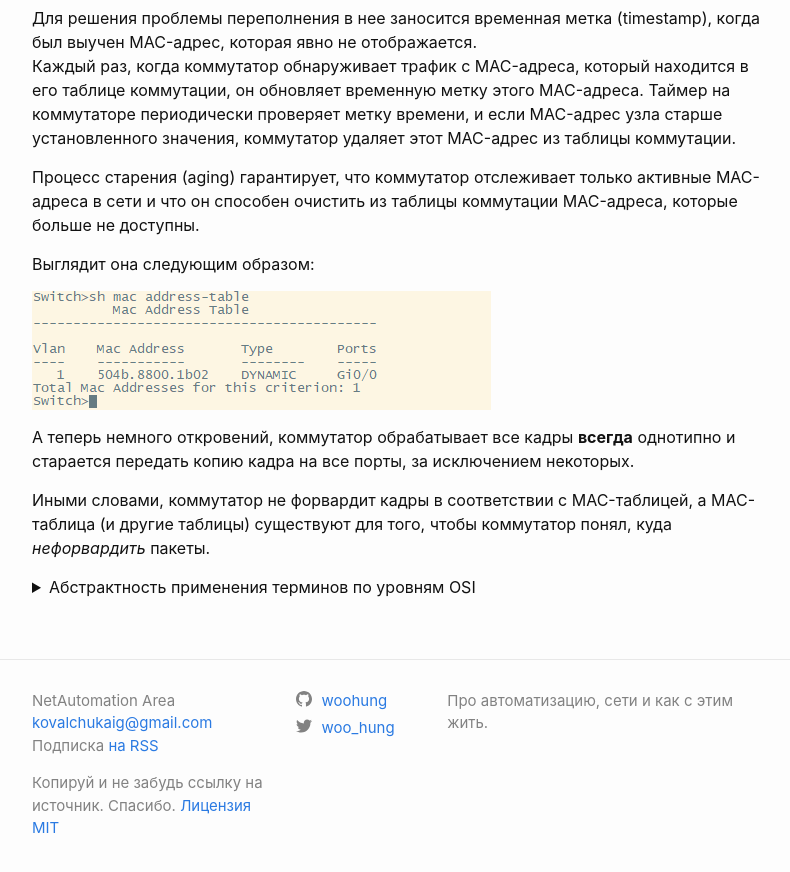
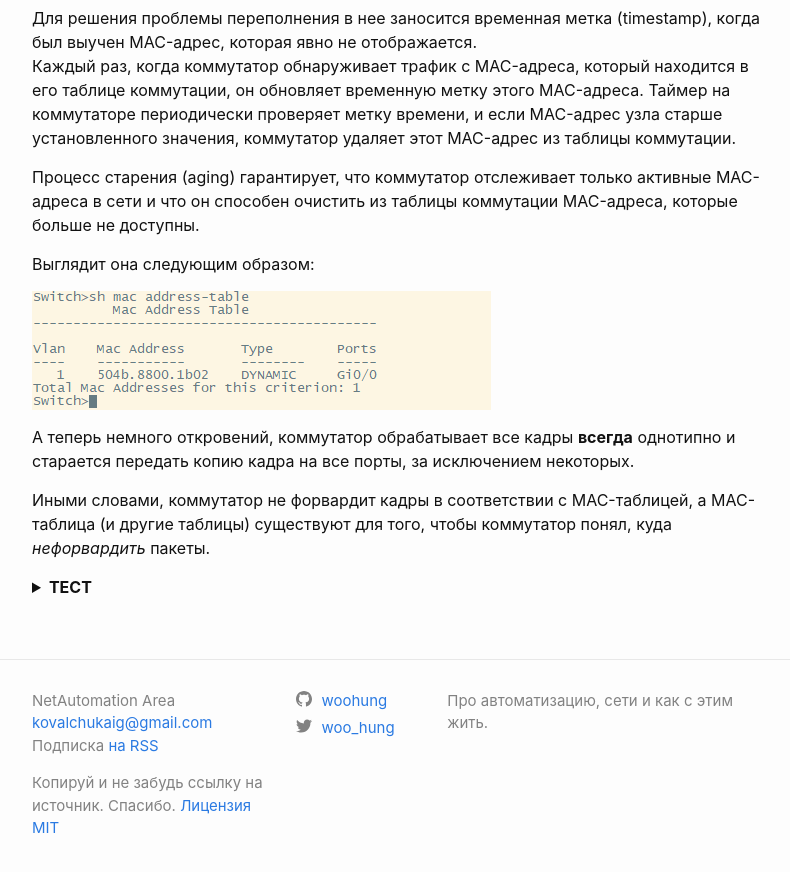
Before and after one commit to woohung/woohung.github.io, a Jekyll site: the page built from _posts/2022-06-06-Часть-1.1-Switching-and-Forwarding-architecture.md, in a window 1280 px wide and 900 px high, scrolled down 3493 px. Shown: the top 872 px of the window, without its empty margins (238-1028 px from the left). Built offline with Jekyll 4.4.1, drawn with Linux system fonts in a browser that asks for light colours.

Commit message:
Update 2022-06-06-Часть-1.1-Switching-and-Forwarding-architecture.md

```diff
--- a/_posts/2022-06-06-Часть-1.1-Switching-and-Forwarding-architecture.md
+++ b/_posts/2022-06-06-Часть-1.1-Switching-and-Forwarding-architecture.md
@@ -120,7 +120,7 @@ author: Artem Kovalchuk
 Иными словами, коммутатор не форвардит кадры в соответствии с MAC-таблицей, а MAC-таблица (и другие таблицы) существуют для того, чтобы коммутатор понял, куда *нефорвардить* пакеты.
 
 <details>
-  <summary>Абстрактность применения терминов по уровням OSI</summary>
+<summary><b>ТЕСТ</b></summary>
 		<p>Хабы - устаревшее оборудование (морально и технически).
 		Им на смену пришли Мосты (Bridges), устройства, которые научились делить один домен коллизий на несколько самостоятельных.</p>
 		<p>Сейчас я, на фоне прочитанного и просмотренного, попробую подкинуть вам идею для размышлений, а именно: какой смысл использования уровней OSI, учитывая стандарт ISO/IEC 7498-1-1994 для L2 Мостов/Коммутаторов? </p>
```
